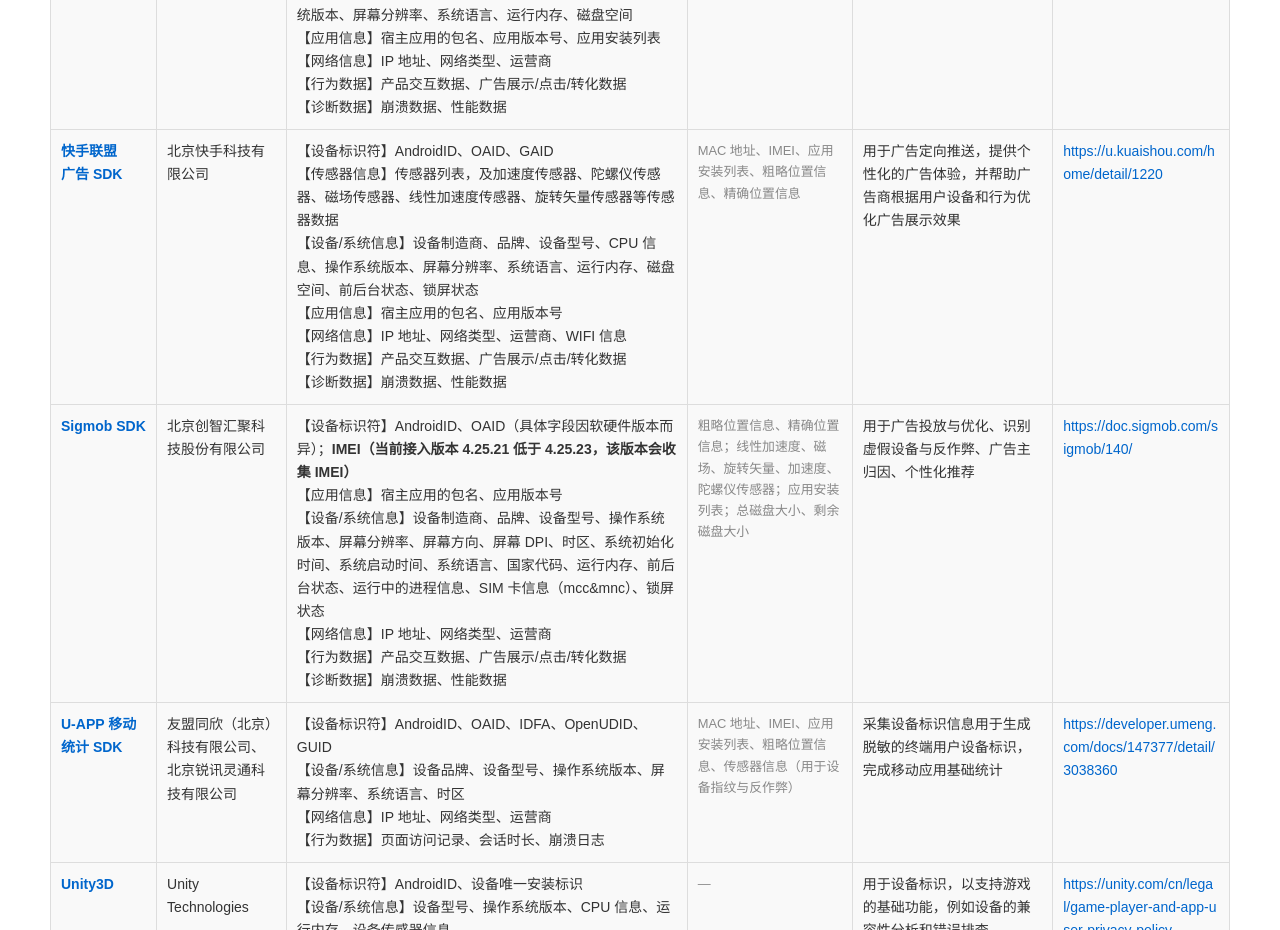
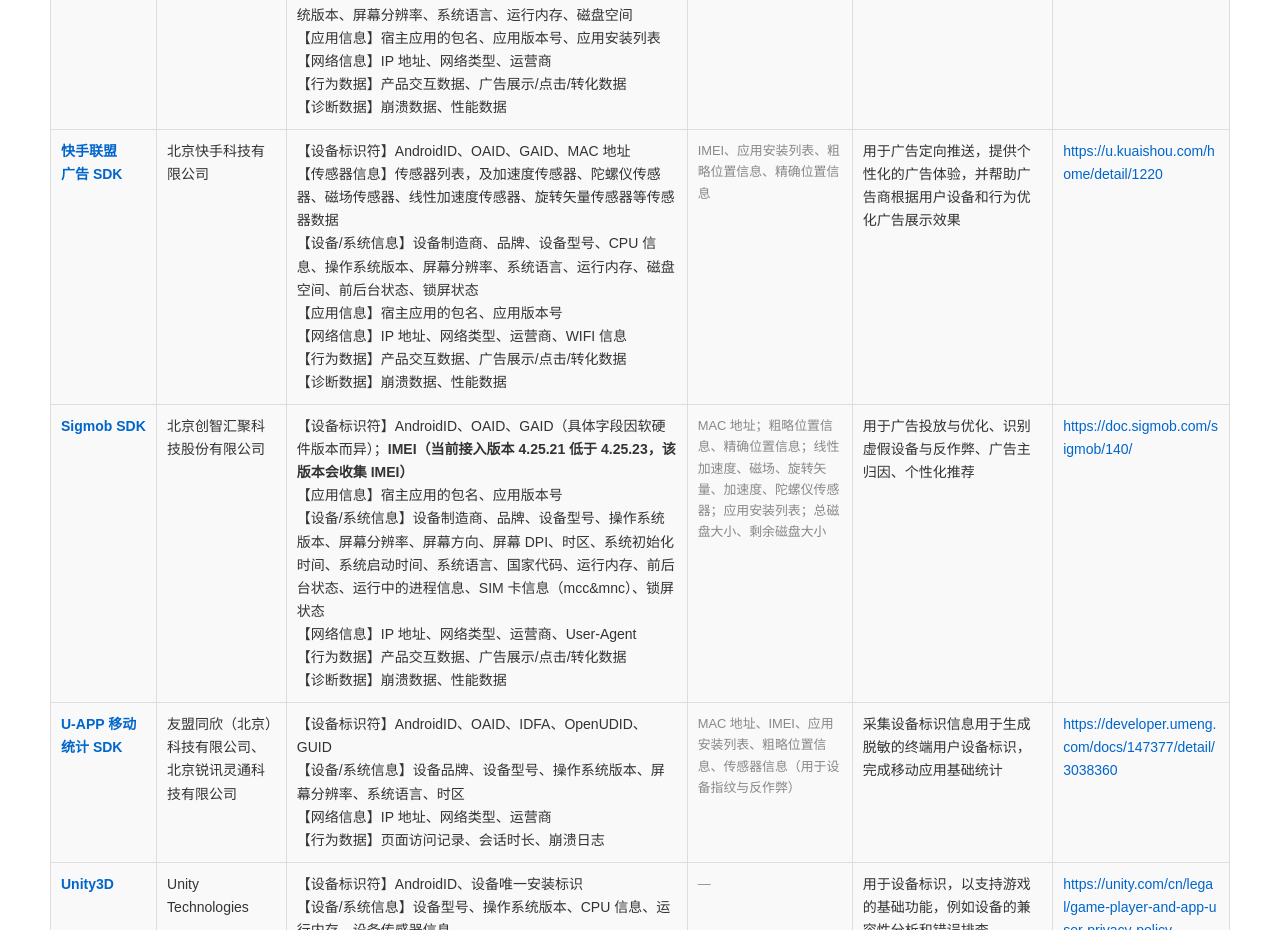
Before and after one commit to XingLunGames/XingLunGames.github.io, a plain HTML site: page cow2d.html in a window 1280 px wide. Shown: the part 5680-6610 px from the top of the page. Drawn offline with Linux system fonts and the light colour scheme.

Commit message:
Add files via upload

```diff
--- a/cow2d.html
+++ b/cow2d.html
@@ -291,16 +291,16 @@
             <tr>
                 <td class="sdk-name">快手联盟<br>广告 SDK</td>
                 <td>北京快手科技有限公司</td>
-                <td>【设备标识符】AndroidID、OAID、GAID<br>【传感器信息】传感器列表，及加速度传感器、陀螺仪传感器、磁场传感器、线性加速度传感器、旋转矢量传感器等传感器数据<br>【设备/系统信息】设备制造商、品牌、设备型号、CPU 信息、操作系统版本、屏幕分辨率、系统语言、运行内存、磁盘空间、前后台状态、锁屏状态<br>【应用信息】宿主应用的包名、应用版本号<br>【网络信息】IP 地址、网络类型、运营商、WIFI 信息<br>【行为数据】产品交互数据、广告展示/点击/转化数据<br>【诊断数据】崩溃数据、性能数据</td>
-                <td class="optional">MAC 地址、IMEI、应用安装列表、粗略位置信息、精确位置信息</td>
+                <td>【设备标识符】AndroidID、OAID、GAID、MAC 地址<br>【传感器信息】传感器列表，及加速度传感器、陀螺仪传感器、磁场传感器、线性加速度传感器、旋转矢量传感器等传感器数据<br>【设备/系统信息】设备制造商、品牌、设备型号、CPU 信息、操作系统版本、屏幕分辨率、系统语言、运行内存、磁盘空间、前后台状态、锁屏状态<br>【应用信息】宿主应用的包名、应用版本号<br>【网络信息】IP 地址、网络类型、运营商、WIFI 信息<br>【行为数据】产品交互数据、广告展示/点击/转化数据<br>【诊断数据】崩溃数据、性能数据</td>
+                <td class="optional">IMEI、应用安装列表、粗略位置信息、精确位置信息</td>
                 <td>用于广告定向推送，提供个性化的广告体验，并帮助广告商根据用户设备和行为优化广告展示效果</td>
                 <td><a href="https://u.kuaishou.com/home/detail/1220" target="_blank" rel="noopener">https://u.kuaishou.com/home/detail/1220</a></td>
             </tr>
             <tr>
                 <td class="sdk-name">Sigmob SDK</td>
                 <td>北京创智汇聚科技股份有限公司</td>
-                <td>【设备标识符】AndroidID、OAID（具体字段因软硬件版本而异）；<strong>IMEI（当前接入版本 4.25.21 低于 4.25.23，该版本会收集 IMEI）</strong><br>【应用信息】宿主应用的包名、应用版本号<br>【设备/系统信息】设备制造商、品牌、设备型号、操作系统版本、屏幕分辨率、屏幕方向、屏幕 DPI、时区、系统初始化时间、系统启动时间、系统语言、国家代码、运行内存、前后台状态、运行中的进程信息、SIM 卡信息（mcc&amp;mnc）、锁屏状态<br>【网络信息】IP 地址、网络类型、运营商<br>【行为数据】产品交互数据、广告展示/点击/转化数据<br>【诊断数据】崩溃数据、性能数据</td>
-                <td class="optional">粗略位置信息、精确位置信息；线性加速度、磁场、旋转矢量、加速度、陀螺仪传感器；应用安装列表；总磁盘大小、剩余磁盘大小</td>
+                <td>【设备标识符】AndroidID、OAID、GAID（具体字段因软硬件版本而异）；<strong>IMEI（当前接入版本 4.25.21 低于 4.25.23，该版本会收集 IMEI）</strong><br>【应用信息】宿主应用的包名、应用版本号<br>【设备/系统信息】设备制造商、品牌、设备型号、操作系统版本、屏幕分辨率、屏幕方向、屏幕 DPI、时区、系统初始化时间、系统启动时间、系统语言、国家代码、运行内存、前后台状态、运行中的进程信息、SIM 卡信息（mcc&amp;mnc）、锁屏状态<br>【网络信息】IP 地址、网络类型、运营商、User-Agent<br>【行为数据】产品交互数据、广告展示/点击/转化数据<br>【诊断数据】崩溃数据、性能数据</td>
+                <td class="optional">MAC 地址；粗略位置信息、精确位置信息；线性加速度、磁场、旋转矢量、加速度、陀螺仪传感器；应用安装列表；总磁盘大小、剩余磁盘大小</td>
                 <td>用于广告投放与优化、识别虚假设备与反作弊、广告主归因、个性化推荐</td>
                 <td><a href="https://doc.sigmob.com/sigmob/140/" target="_blank" rel="noopener">https://doc.sigmob.com/sigmob/140/</a></td>
             </tr>
```
